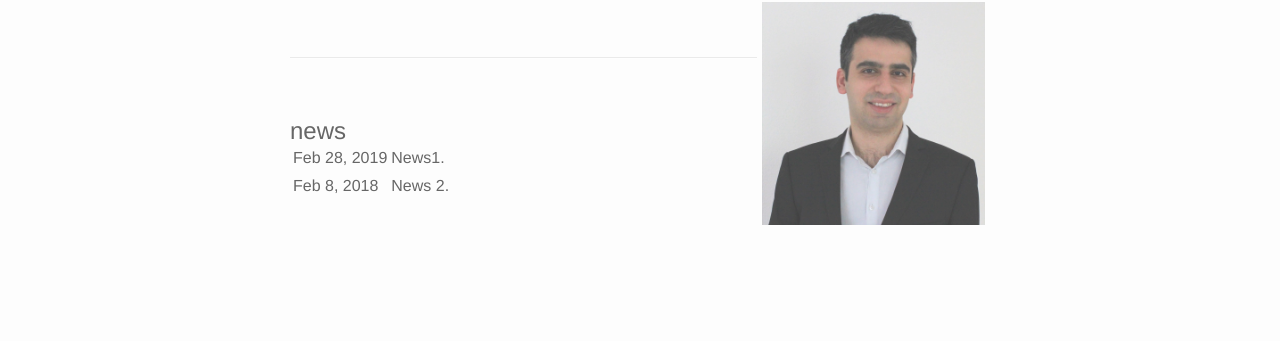
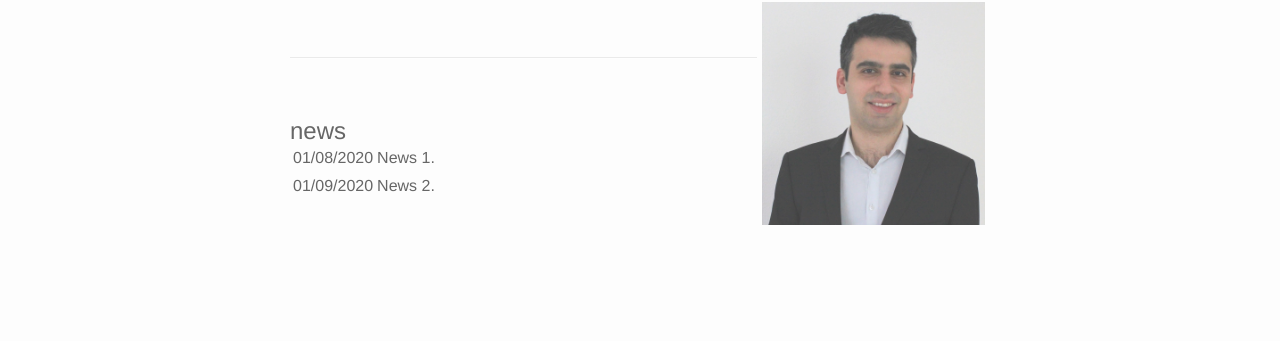
Before and after one commit to ahmadrafsanjani/ahmadrafsanjani.github.io, a Jekyll site: the page built from index.html, in a window 1280 px wide. Shown: the part 248-589 px from the top of the page. Built offline with Jekyll 4.4.1, drawn with Linux system fonts in a browser that asks for light colours; nearby versions of some CDN libraries; the list of posts is cut into pages by our own code.

Commit message:
Update index.html

```diff
--- a/index.html
+++ b/index.html
@@ -11,35 +11,24 @@ layout: default
   <br/>
 </div>
 
-
 <div class="news">
 <h2>news</h2>
-
 <table>
 
-
 <tr>
-        <td class="date">Feb 28, 2019</td>
+<td class="date">01/08/2020</td>
 <td class="announcement">
-
-            News1.
-
-
+News 1.
 </td>
 </tr>
 
 <tr>
-        <td class="date">Feb 8, 2018</td>
+<td class="date">01/09/2020</td>
 <td class="announcement">
-
 News 2.
-
-
 </td>
 </tr>
-
 </table>
-
 </div>
 
 
```
Lines whose indentation alone changed are shown as unchanged.
